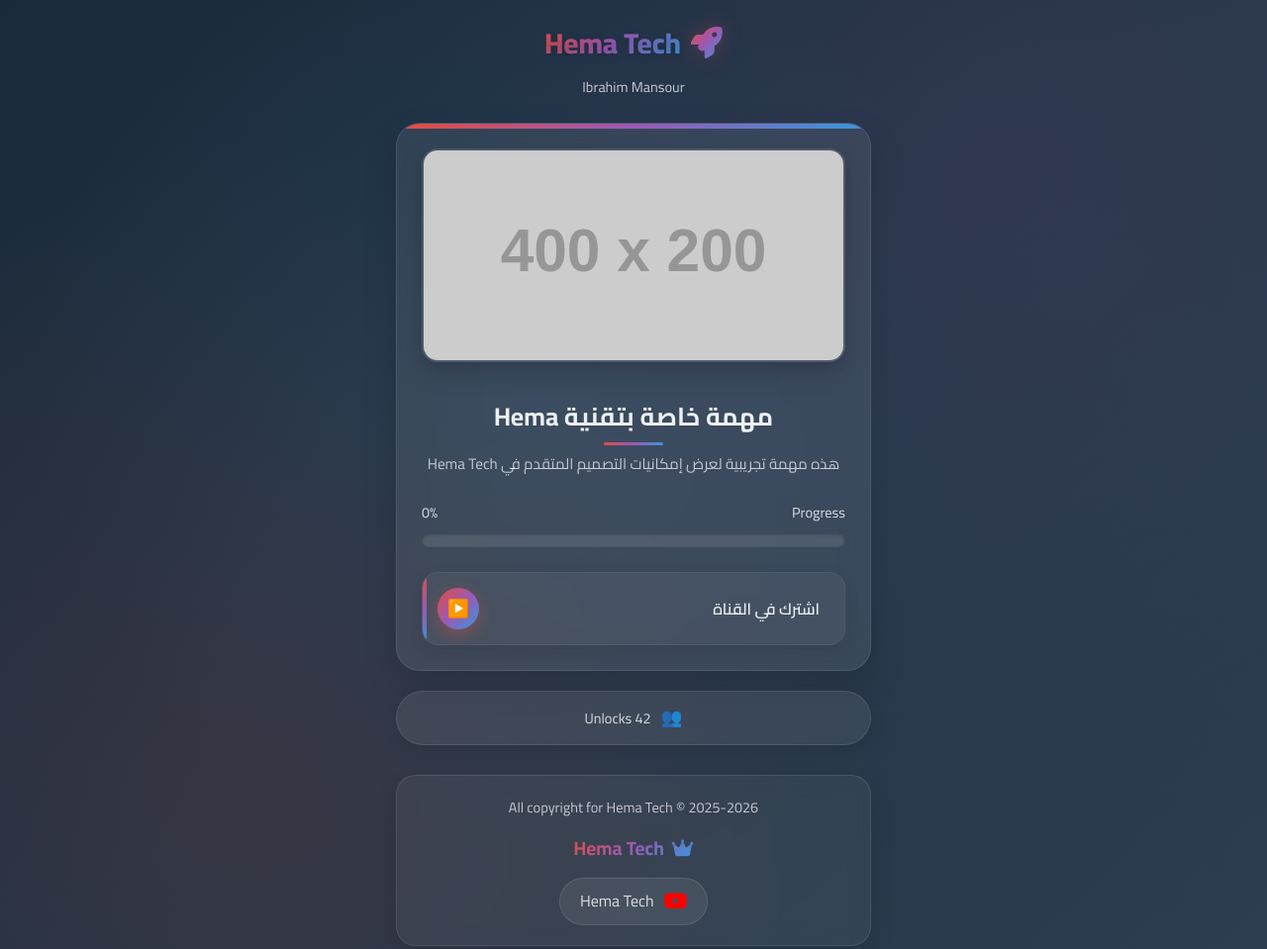
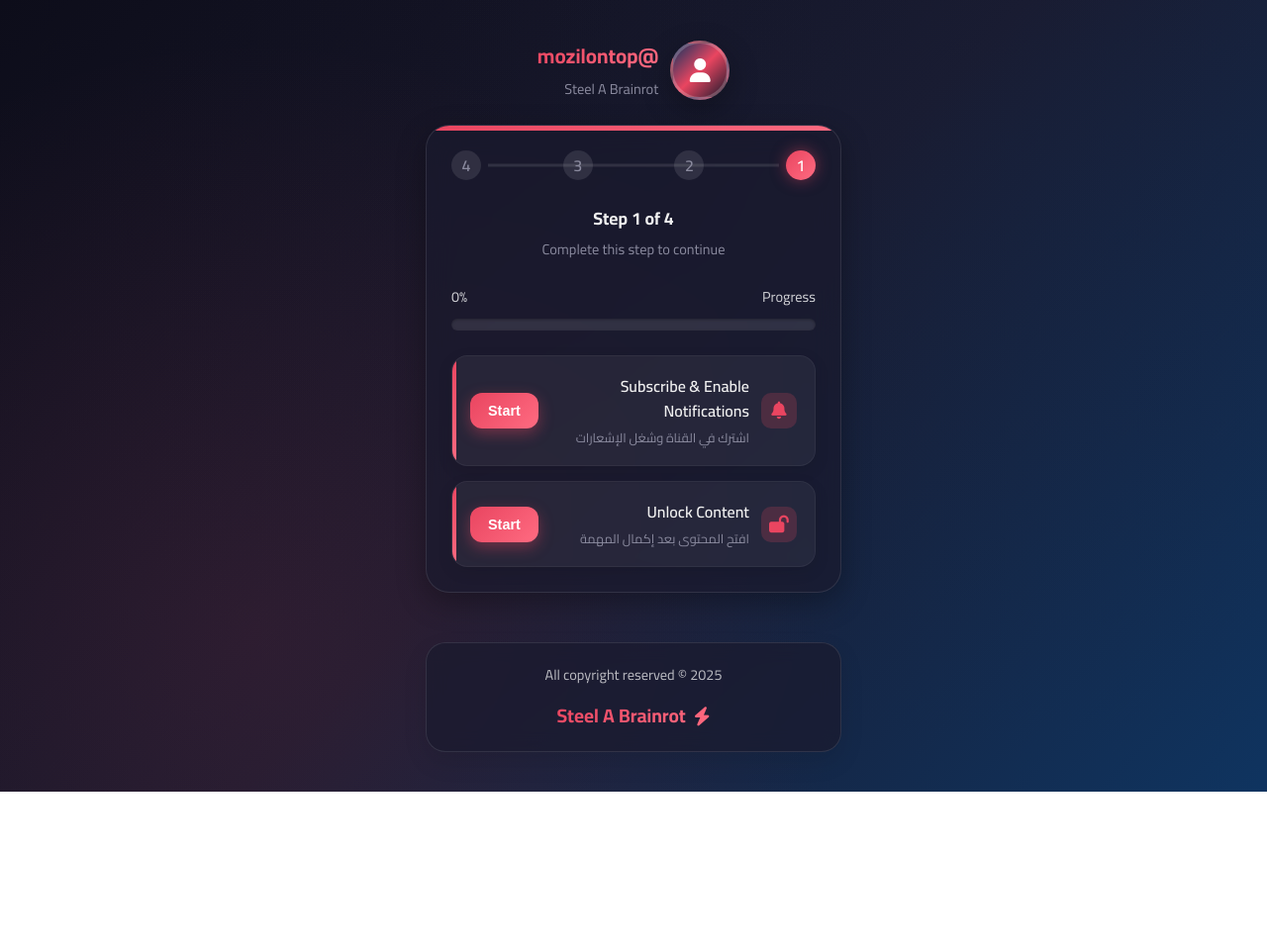
Before and after one commit to HemaTechno/Hgo, a plain HTML site: page tt.html in a window 1280 px wide. Shown: the whole page at 99% size. After the commit the page ends 800 px from the top, so only its background shows below. Drawn offline with Linux system fonts and the light colour scheme.

Commit message:
Update tt.html

```diff
--- a/tt.html
+++ b/tt.html
@@ -3,25 +3,26 @@
 <head>
   <meta charset="UTF-8" />
   <meta name="viewport" content="width=device-width, initial-scale=1.0" />
-  <title>Tasks- Hema Tech</title>
+  <title>Steel A Brainrot</title>
   <link rel="preconnect" href="https://fonts.googleapis.com">
   <link rel="preconnect" href="https://fonts.gstatic.com" crossorigin>
   <link href="https://fonts.googleapis.com/css2?family=Cairo:wght@300;400;500;600;700;800&display=swap" rel="stylesheet">
   <link rel="stylesheet" href="https://cdnjs.cloudflare.com/ajax/libs/font-awesome/6.4.0/css/all.min.css">
   <style>
     :root {
-      --primary: #e74c3c;
-      --primary-dark: #c0392b;
-      --secondary: #3498db;
-      --accent: #9b59b6;
-      --dark: #2c3e50;
-      --light: #ecf0f1;
-      --gray: #95a5a6;
-      --success: #2ecc71;
-      --gold: #f1c40f;
-      --gradient: linear-gradient(135deg, #e74c3c 0%, #9b59b6 50%, #3498db 100%);
-      --gradient-gold: linear-gradient(135deg, #f1c40f 0%, #e67e22 100%);
-      --shadow: 0 15px 35px rgba(0, 0, 0, 0.15);
+      --primary: #1a1a2e;
+      --primary-dark: #16213e;
+      --secondary: #0f3460;
+      --accent: #e94560;
+      --accent-light: #ff6b81;
+      --dark: #0d0d1a;
+      --light: #f0f0f0;
+      --gray: #8a8a9e;
+      --success: #00d26a;
+      --gradient: linear-gradient(135deg, #0f3460 0%, #e94560 50%, #1a1a2e 100%);
+      --gradient-accent: linear-gradient(135deg, #e94560 0%, #ff6b81 100%);
+      --gradient-dark: linear-gradient(135deg, #0d0d1a 0%, #1a1a2e 50%, #0f3460 100%);
+      --shadow: 0 10px 30px rgba(0, 0, 0, 0.3);
       --transition: all 0.4s cubic-bezier(0.175, 0.885, 0.32, 1.275);
     }
 
@@ -33,12 +34,12 @@
 
     body {
       font-family: "Cairo", sans-serif;
-      background: linear-gradient(135deg, #1a2a3a 0%, #2c3e50 100%);
+      background: var(--gradient-dark);
       color: var(--light);
       display: flex;
       flex-direction: column;
       align-items: center;
-      justify-content: space-between;
+      justify-content: center;
       min-height: 100vh;
       padding: 20px;
       line-height: 1.6;
@@ -54,15 +55,15 @@
       right: 0;
       bottom: 0;
       background:
-        radial-gradient(circle at 20% 80%, rgba(231, 76, 60, 0.1) 0%, transparent 50%),
-        radial-gradient(circle at 80% 20%, rgba(155, 89, 182, 0.1) 0%, transparent 50%),
-        radial-gradient(circle at 40% 40%, rgba(52, 152, 219, 0.1) 0%, transparent 50%);
+        radial-gradient(circle at 20% 80%, rgba(233, 69, 96, 0.1) 0%, transparent 50%),
+        radial-gradient(circle at 80% 20%, rgba(15, 52, 96, 0.1) 0%, transparent 50%),
+        radial-gradient(circle at 40% 40%, rgba(26, 26, 46, 0.1) 0%, transparent 50%);
       z-index: -1;
     }
 
     .container {
       width: 100%;
-      max-width: 480px;
+      max-width: 420px;
       margin: 0 auto;
       z-index: 1;
     }
@@ -73,40 +74,48 @@
       animation: fadeInDown 0.8s ease-out;
     }
 
-    .logo {
+    .profile {
       display: flex;
       align-items: center;
       justify-content: center;
-      gap: 10px;
-      margin-bottom: 10px;
+      gap: 12px;
+      margin-bottom: 15px;
     }
 
-    .logo i {
-      font-size: 2rem;
+    .avatar {
+      width: 60px;
+      height: 60px;
+      border-radius: 50%;
       background: var(--gradient);
+      display: flex;
+      align-items: center;
+      justify-content: center;
+      font-size: 1.5rem;
+      color: white;
+      box-shadow: var(--shadow);
+      border: 3px solid rgba(255, 255, 255, 0.2);
+    }
+
+    .user-info {
+      text-align: right;
+    }
+
+    .username {
+      font-size: 1.3rem;
+      font-weight: 700;
+      background: var(--gradient-accent);
       -webkit-background-clip: text;
       -webkit-text-fill-color: transparent;
-      filter: drop-shadow(0 0 10px rgba(231, 76, 60, 0.3));
-    }
-
-    .logo-text {
-      font-size: 1.8rem;
-      font-weight: 800;
-      background: var(--gradient);
-      -webkit-background-clip: text;
-      -webkit-text-fill-color: transparent;
-      text-shadow: 0 2px 10px rgba(0, 0, 0, 0.2);
+      margin-bottom: 5px;
     }
 
     .tagline {
-      color: var(--light);
+      color: var(--gray);
       font-size: 0.9rem;
-      opacity: 0.8;
-      margin-top: 5px;
     }
 
     .card {
-      background: rgba(255, 255, 255, 0.08);
+      background: rgba(26, 26, 46, 0.7);
       border-radius: 24px;
       box-shadow: var(--shadow);
       width: 100%;
@@ -128,59 +137,64 @@
       left: 0;
       right: 0;
       height: 5px;
-      background: var(--gradient);
+      background: var(--gradient-accent);
     }
 
-    .image-container {
+    .step-indicator {
+      display: flex;
+      align-items: center;
+      justify-content: space-between;
+      margin-bottom: 25px;
       position: relative;
-      border-radius: 16px;
-      overflow: hidden;
-      margin-bottom: 20px;
-      box-shadow: 0 10px 25px rgba(0, 0, 0, 0.2);
-      transition: var(--transition);
-      border: 2px solid rgba(255, 255, 255, 0.1);
     }
 
-    .image-container:hover {
-      transform: translateY(-8px);
-      box-shadow: 0 15px 30px rgba(0, 0, 0, 0.3);
+    .step-indicator::before {
+      content: '';
+      position: absolute;
+      top: 50%;
+      left: 10%;
+      right: 10%;
+      height: 3px;
+      background: rgba(255, 255, 255, 0.1);
+      transform: translateY(-50%);
+      z-index: 0;
     }
 
-    img {
-      width: 100%;
-      display: block;
-      transition: var(--transition);
+    .step {
+      width: 30px;
+      height: 30px;
+      border-radius: 50%;
+      display: flex;
+      align-items: center;
+      justify-content: center;
+      background: rgba(255, 255, 255, 0.1);
+      color: var(--gray);
+      font-weight: 600;
+      position: relative;
+      z-index: 1;
     }
 
-    .image-container:hover img {
-      transform: scale(1.05);
+    .step.active {
+      background: var(--gradient-accent);
+      color: white;
+      box-shadow: 0 0 15px rgba(233, 69, 96, 0.5);
     }
 
-    h2 {
-      color: var(--light);
-      margin: 15px 0;
-      font-weight: 700;
-      font-size: 1.6rem;
-      position: relative;
-      display: inline-block;
+    .step.completed {
+      background: var(--success);
+      color: white;
     }
 
-    h2::after {
-      content: '';
-      position: absolute;
-      bottom: -8px;
-      left: 50%;
-      transform: translateX(-50%);
-      width: 60px;
-      height: 3px;
-      background: var(--gradient);
-      border-radius: 3px;
+    .step-title {
+      font-size: 1.1rem;
+      margin-bottom: 5px;
+      color: var(--light);
     }
 
-    p {
-      color: rgba(255, 255, 255, 0.7);
+    .step-subtitle {
+      font-size: 0.9rem;
+      color: var(--gray);
       margin-bottom: 20px;
-      font-size: 0.95rem;
     }
 
     .progress-section {
@@ -200,14 +214,14 @@
       background-color: rgba(255, 255, 255, 0.1);
       border-radius: 10px;
       overflow: hidden;
-      height: 14px;
+      height: 12px;
       box-shadow: inset 0 1px 3px rgba(0, 0, 0, 0.3);
     }
 
     #progressBar {
       width: 0%;
       height: 100%;
-      background: var(--gradient);
+      background: var(--gradient-accent);
       transition: width 0.6s cubic-bezier(0.22, 0.61, 0.36, 1);
       border-radius: 10px;
       position: relative;
@@ -231,8 +245,8 @@
         transparent 75%,
         transparent
       );
-      background-size: 50px 50px;
-      animation: move 2s linear infinite;
+      background-size: 20px 20px;
+      animation: move 1s linear infinite;
       border-radius: 10px;
     }
 
@@ -240,7 +254,7 @@
       margin-top: 15px;
       background: rgba(255, 255, 255, 0.05);
       border-radius: 16px;
-      padding: 15px;
+      padding: 18px;
       display: flex;
       justify-content: space-between;
       align-items: center;
@@ -264,31 +278,59 @@
       left: 0;
       width: 4px;
       height: 100%;
-      background: var(--gradient);
+      background: var(--gradient-accent);
     }
 
-    .task span {
+    .task-content {
+      display: flex;
+      align-items: center;
+      gap: 12px;
+      flex: 1;
+    }
+
+    .task-icon {
+      width: 36px;
+      height: 36px;
+      border-radius: 10px;
+      background: rgba(233, 69, 96, 0.2);
+      display: flex;
+      align-items: center;
+      justify-content: center;
+      color: var(--accent);
+      font-size: 1.1rem;
+      flex-shrink: 0;
+    }
+
+    .task-text {
+      text-align: right;
+      flex: 1;
+    }
+
+    .task-title {
       font-weight: 600;
       color: var(--light);
-      flex: 1;
-      text-align: right;
-      padding-right: 10px;
+      margin-bottom: 3px;
+    }
+
+    .task-desc {
+      font-size: 0.8rem;
+      color: var(--gray);
     }
 
     .task button {
-      background: var(--gradient);
+      background: var(--gradient-accent);
       color: #fff;
       border: none;
-      border-radius: 50%;
-      width: 42px;
-      height: 42px;
+      border-radius: 12px;
+      padding: 10px 18px;
       cursor: pointer;
       transition: var(--transition);
-      box-shadow: 0 5px 15px rgba(231, 76, 60, 0.4);
+      box-shadow: 0 5px 15px rgba(233, 69, 96, 0.4);
       display: flex;
       align-items: center;
       justify-content: center;
-      font-size: 1.1rem;
+      font-size: 0.9rem;
+      font-weight: 600;
       position: relative;
       overflow: hidden;
       z-index: 1;
@@ -309,8 +351,8 @@
     }
 
     .task button:hover {
-      transform: scale(1.15);
-      box-shadow: 0 8px 20px rgba(231, 76, 60, 0.6);
+      transform: scale(1.05);
+      box-shadow: 0 8px 20px rgba(233, 69, 96, 0.6);
     }
 
     .task button:hover::before {
@@ -318,17 +360,18 @@
     }
 
     .task.completed {
-      background: rgba(46, 204, 113, 0.1);
+      background: rgba(0, 210, 106, 0.1);
       border-left-color: var(--success);
     }
 
-    .task.completed span {
+    .task.completed .task-icon {
+      background: rgba(0, 210, 106, 0.2);
       color: var(--success);
     }
 
     .circle {
-      border: 3px solid rgba(52, 152, 219, 0.2);
-      border-top: 3px solid var(--secondary);
+      border: 3px solid rgba(233, 69, 96, 0.2);
+      border-top: 3px solid var(--accent);
       border-radius: 50%;
       width: 42px;
       height: 42px;
@@ -340,7 +383,7 @@
     #unlockBtn {
       display: none;
       margin-top: 25px;
-      background: var(--gradient);
+      background: var(--gradient-accent);
       color: #fff;
       border: none;
       padding: 16px 32px;
@@ -349,7 +392,7 @@
       font-weight: 700;
       cursor: pointer;
       transition: var(--transition);
-      box-shadow: 0 8px 25px rgba(231, 76, 60, 0.5);
+      box-shadow: 0 8px 25px rgba(233, 69, 96, 0.5);
       width: 100%;
       position: relative;
       overflow: hidden;
@@ -371,7 +414,7 @@
 
     #unlockBtn:hover {
       transform: translateY(-5px);
-      box-shadow: 0 12px 30px rgba(231, 76, 60, 0.7);
+      box-shadow: 0 12px 30px rgba(233, 69, 96, 0.7);
       letter-spacing: 2px;
     }
 
@@ -392,35 +435,13 @@
       box-shadow: none;
     }
 
-    #countView {
-      margin-top: 15px;
-      color: rgba(255, 255, 255, 0.8);
-      font-size: 0.9rem;
-      background: rgba(255, 255, 255, 0.08);
-      padding: 12px 24px;
-      border-radius: 50px;
-      box-shadow: 0 5px 15px rgba(0, 0, 0, 0.1);
-      backdrop-filter: blur(10px);
-      -webkit-backdrop-filter: blur(10px);
-      display: flex;
-      align-items: center;
-      justify-content: center;
-      gap: 10px;
-      border: 1px solid rgba(255, 255, 255, 0.1);
-    }
-
-    #countView::before {
-      content: '👥';
-      font-size: 1.1rem;
-    }
-
     .footer {
       width: 100%;
-      max-width: 480px;
+      max-width: 420px;
       margin-top: 30px;
       text-align: center;
       padding: 20px;
-      background: rgba(255, 255, 255, 0.05);
+      background: rgba(26, 26, 46, 0.7);
       border-radius: 20px;
       backdrop-filter: blur(10px);
       -webkit-backdrop-filter: blur(10px);
@@ -447,34 +468,9 @@
       gap: 8px;
       font-weight: 700;
       font-size: 1.2rem;
-      background: var(--gradient);
+      background: var(--gradient-accent);
       -webkit-background-clip: text;
       -webkit-text-fill-color: transparent;
-    }
-
-    .youtube-link {
-      display: flex;
-      align-items: center;
-      gap: 10px;
-      color: rgba(255, 255, 255, 0.8);
-      text-decoration: none;
-      padding: 10px 20px;
-      border-radius: 50px;
-      background: rgba(255, 255, 255, 0.08);
-      transition: var(--transition);
-      border: 1px solid rgba(255, 255, 255, 0.1);
-    }
-
-    .youtube-link:hover {
-      background: rgba(255, 0, 0, 0.1);
-      color: #fff;
-      transform: translateY(-3px);
-      box-shadow: 0 5px 15px rgba(255, 0, 0, 0.2);
-    }
-
-    .youtube-link i {
-      color: #ff0000;
-      font-size: 1.3rem;
     }
 
     .pulse {
@@ -507,13 +503,13 @@
 
     @keyframes move {
       0% { background-position: 0 0; }
-      100% { background-position: 50px 50px; }
+      100% { background-position: 20px 20px; }
     }
 
     @keyframes pulse {
-      0% { box-shadow: 0 0 0 0 rgba(231, 76, 60, 0.7); }
-      70% { box-shadow: 0 0 0 15px rgba(231, 76, 60, 0); }
-      100% { box-shadow: 0 0 0 0 rgba(231, 76, 60, 0); }
+      0% { box-shadow: 0 0 0 0 rgba(233, 69, 96, 0.7); }
+      70% { box-shadow: 0 0 0 15px rgba(233, 69, 96, 0); }
+      100% { box-shadow: 0 0 0 0 rgba(233, 69, 96, 0); }
     }
 
     /* تأثيرات للهواتف */
@@ -523,16 +519,12 @@
         border-radius: 20px;
       }
 
-      h2 {
-        font-size: 1.4rem;
-      }
-
-      .logo-text {
-        font-size: 1.5rem;
+      .step-title {
+        font-size: 1rem;
       }
 
       .task {
-        padding: 12px;
+        padding: 15px;
       }
     }
   </style>
@@ -540,19 +532,27 @@
 <body>
   <div class="container">
     <div class="header">
-      <div class="logo">
-        <i class="fas fa-rocket"></i>
-        <div class="logo-text">Hema Tech</div>
+      <div class="profile">
+        <div class="avatar">
+          <i class="fas fa-user"></i>
+        </div>
+        <div class="user-info">
+          <div class="username">@mozilontop</div>
+          <div class="tagline">Steel A Brainrot</div>
+        </div>
       </div>
-      <div class="tagline">Ibrahim Mansour</div>
     </div>
 
     <div class="card">
-      <div class="image-container">
-        <img id="linkImage" src="https://via.placeholder.com/400x200/2c3e50/ffffff?text=Hema+Tech" alt="صورة">
+      <div class="step-indicator">
+        <div class="step active">1</div>
+        <div class="step">2</div>
+        <div class="step">3</div>
+        <div class="step">4</div>
       </div>
-      <h2 id="linkTitle">Titel</h2>
-      <p id="linkDesc">وصف المهمة سيكون هنا. هذا النص هو مثال لنص يمكن أن يستبدل في نفس المساحة.</p>
+
+      <h2 class="step-title">Step 1 of 4</h2>
+      <p class="step-subtitle">Complete this step to continue</p>
 
       <div class="progress-section">
         <div class="progress-info">
@@ -567,111 +567,49 @@
       <div id="taskList">
         <!-- المهام سيتم إضافتها هنا -->
       </div>
-      <button id="unlockBtn" class="pulse">Unlock 🔓</button>
+      <button id="unlockBtn" class="pulse">Unlock Content 🔓</button>
     </div>
-
-    <div id="countView">0 Unlock </div>
   </div>
 
   <footer class="footer">
     <div class="footer-content">
-      <div class="copyright">All copyright for Hema Tech © 2025-2026</div>
+      <div class="copyright">All copyright reserved © 2025</div>
       <div class="brand">
-        <i class="fas fa-crown"></i>
-        <span>Hema Tech</span>
+        <i class="fas fa-bolt"></i>
+        <span>Steel A Brainrot</span>
       </div>
-      <a href="https://youtube.com/@hema_tech1?si=UqCsC50yMsxuftwX" target="_blank" class="youtube-link">
-        <i class="fab fa-youtube"></i>
-        <span>Hema Tech</span>
-      </a>
     </div>
   </footer>
 
   <script type="module">
-    import { initializeApp } from "https://www.gstatic.com/firebasejs/11.0.1/firebase-app.js";
-    import { getFirestore, collection, query, where, getDocs, doc, updateDoc, increment } from "https://www.gstatic.com/firebasejs/11.0.1/firebase-firestore.js";
+    // بيانات المهام
+    const tasksData = [
+      {
+        title: "Subscribe & Enable Notifications",
+        description: "اشترك في القناة وشغل الإشعارات",
+        icon: "fas fa-bell",
+        link: "https://youtube.com/@mozilontop",
+        done: false
+      },
+      {
+        title: "Unlock Content",
+        description: "افتح المحتوى بعد إكمال المهمة",
+        icon: "fas fa-lock-open",
+        link: "#",
+        done: false
+      }
+    ];
 
-    const firebaseConfig = {
-      apiKey: "AIzaSyBoPJbx5v6EkOqxOJkbhzHqIJdAByh79Rg",
-      authDomain: "hhhhhh-d4fb8.firebaseapp.com",
-      databaseURL: "https://hhhhhh-d4fb8-default-rtdb.firebaseio.com",
-      projectId: "hhhhhh-d4fb8",
-      storageBucket: "hhhhhh-d4fb8.appspot.com",
-      messagingSenderId: "24512338206",
-      appId: "1:24512338206:web:dfe045db59bd3434a2110f",
-      measurementId: "G-HD4R7GNQ5H"
-    };
-
-    const app = initializeApp(firebaseConfig);
-    const db = getFirestore(app);
-
-    const urlParams = new URLSearchParams(window.location.search);
-    const linkId = urlParams.get("id");
-
-    const linkImage = document.getElementById("linkImage");
-    const linkTitle = document.getElementById("linkTitle");
-    const linkDesc = document.getElementById("linkDesc");
     const taskList = document.getElementById("taskList");
     const progressBar = document.getElementById("progressBar");
     const progressText = document.getElementById("progressText");
     const unlockBtn = document.getElementById("unlockBtn");
-    const countView = document.getElementById("countView");
 
-    let tasks = [];
+    let tasks = [...tasksData];
     let completed = 0;
-    let destination = "";
-    let docId = "";
-    let unlockCount = 0;
     let canClickUnlock = true; // متغير للتحقق من إمكانية الضغط على الزر
 
-    // بيانات تجريبية للعرض
-    const demoData = {
-      coverUrl: "https://via.placeholder.com/400x200/2c3e50/ffffff?text=Hema+Tech",
-      title: "مهمة خاصة بتقنية Hema",
-      description: "هذه مهمة تجريبية لعرض إمكانيات التصميم المتقدم في Hema Tech",
-      destination: "https://www.example.com",
-      tasks: [
-        { typeLabel: "اشترك في القناة", link: "https://youtube.com/@hema_tech1", done: false },
-        { typeLabel: "شاهد الفيديو", link: "https://www.example.com/video1", done: false },
-        { typeLabel: "انضم للمجموعة", link: "https://www.example.com/group", done: false }
-      ],
-      unlockCount: 42
-    };
-
-    // استخدام البيانات التجريبية إذا لم يكن هناك رابط
-    if (!linkId) {
-      linkImage.src = demoData.coverUrl;
-      linkTitle.textContent = demoData.title;
-      linkDesc.textContent = demoData.description;
-      destination = demoData.destination;
-      tasks = demoData.tasks;
-      unlockCount = demoData.unlockCount;
-
-      countView.textContent = `${unlockCount} Unlocks`;
-      renderTasks();
-    } else if (linkId) {
-      const q = query(collection(db, "links"), where("idField", "==", linkId));
-      getDocs(q).then(snapshot => {
-        if (!snapshot.empty) {
-          const docSnap = snapshot.docs[0];
-          const data = docSnap.data();
-          docId = docSnap.id;
-
-          linkImage.src = data.coverUrl;
-          linkTitle.textContent = data.title;
-          linkDesc.textContent = data.description;
-          destination = data.destination;
-          tasks = data.tasks || [];
-          unlockCount = data.unlockCount || 0;
-
-          countView.textContent = `${unlockCount} Unlocks`;
-          renderTasks();
-        } else {
-          linkTitle.textContent = "The link does not exist";
-        }
-      });
-    }
-
+    // عرض المهام
     function renderTasks() {
       taskList.innerHTML = "";
       completed = tasks.filter(t => t.done).length;
@@ -684,16 +622,19 @@
         const div = document.createElement("div");
         div.className = `task ${task.done ? 'completed' : ''} fade-in`;
 
-        // إخفاء المهام القادمة
-        if (index > completed) {
-          div.style.display = "none";
-        }
-
         div.innerHTML = `
-          <span>${task.typeLabel || "Task"}</span>
+          <div class="task-content">
+            <div class="task-icon">
+              <i class="${task.icon}"></i>
+            </div>
+            <div class="task-text">
+              <div class="task-title">${task.title}</div>
+              <div class="task-desc">${task.description}</div>
+            </div>
+          </div>
           ${task.done ?
-            '<div style="width: 42px; height: 42px; display: flex; align-items: center; justify-content: center; flex-shrink: 0;">✅</div>' :
-            `<button onclick="startTask(${index})">▶️</button>`
+            '<div style="width: 42px; height: 42px; display: flex; align-items: center; justify-content: center; flex-shrink: 0; color: #00d26a; font-size: 1.2rem;">✓</div>' :
+            `<button onclick="startTask(${index})">Start</button>`
           }
         `;
         taskList.appendChild(div);
@@ -719,13 +660,13 @@
         window.open(tasks[index].link, "_blank");
       }
 
-      // بعد 10 ثواني يعتبر المهمة تمت
+      // بعد 5 ثواني يعتبر المهمة تمت
       setTimeout(() => {
         if (tasks[index]) {
           tasks[index].done = true;
           renderTasks();
         }
-      }, 10000);
+      }, 5000);
     };
 
     // دالة لمنع الـ Spam على زر Unlock
@@ -737,40 +678,24 @@
       // تعطيل الزر لمدة 10 ثواني
       canClickUnlock = false;
       unlockBtn.disabled = true;
-      unlockBtn.textContent = "⏳ يرجى الانتظار 10 ثواني";
+      unlockBtn.textContent = "⏳";
 
       // فتح الرابط
-      if (destination) {
-        window.open(destination, "_blank");
-      }
-
-      // تحديث العداد في قاعدة البيانات
-      if (docId) {
-        const docRef = doc(db, "links", docId);
-        updateDoc(docRef, { unlockCount: increment(1) })
-          .then(() => {
-            unlockCount++;
-            countView.textContent = `${unlockCount} Unlocks`;
-          })
-          .catch(error => {
-            console.error("Error updating unlock count:", error);
-          });
-      } else {
-        // في حالة البيانات التجريبية
-        unlockCount++;
-        countView.textContent = `${unlockCount} شخص فتح الرابط`;
-      }
+      window.open("https://example.com/unlocked-content", "_blank");
 
       // إعادة تمكين الزر بعد 10 ثواني
       setTimeout(() => {
         canClickUnlock = true;
         unlockBtn.disabled = false;
-        unlockBtn.textContent = "Unlock 🔓";
+        unlockBtn.textContent = "Unlock Content 🔓";
       }, 10000);
     }
 
     // إضافة مستمع الحدث للزر مع منع الـ Spam
     unlockBtn.addEventListener("click", handleUnlockClick);
+
+    // بدء التطبيق
+    renderTasks();
   </script>
 </body>
 </html>
```
